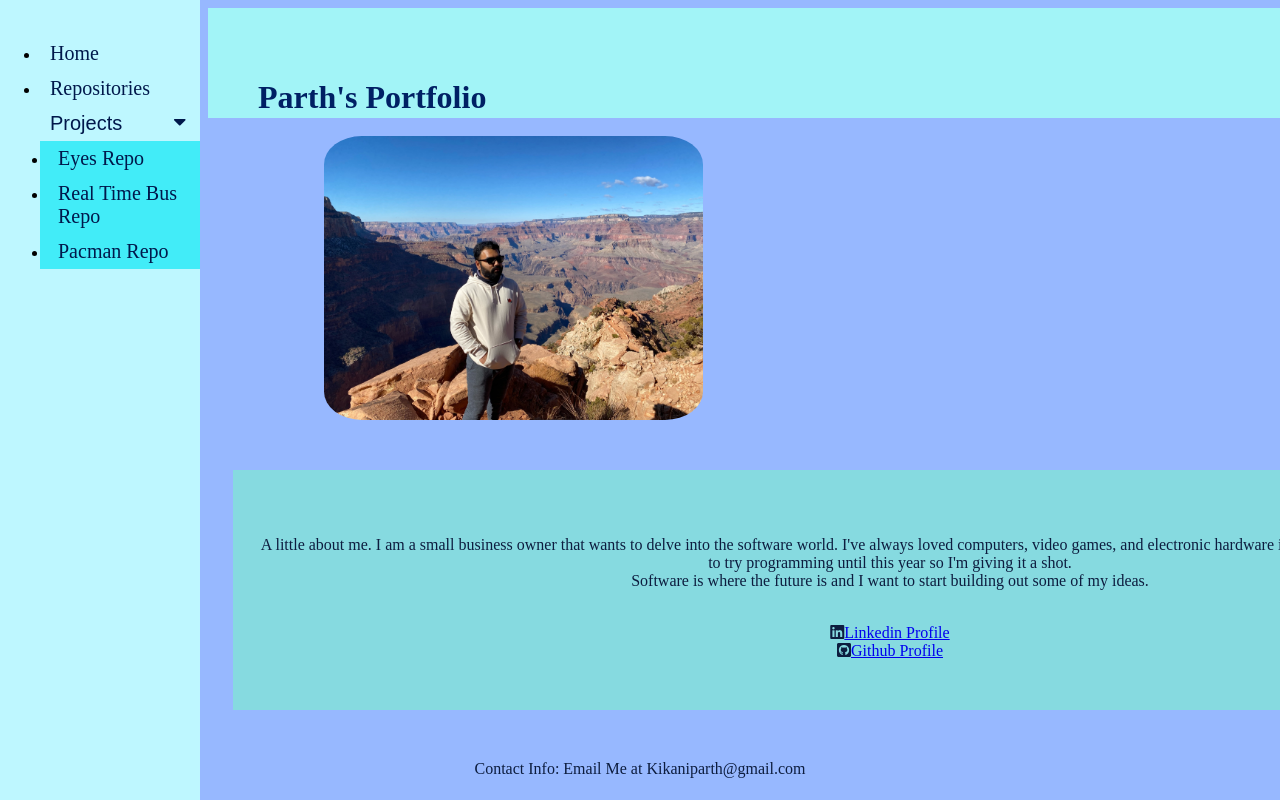
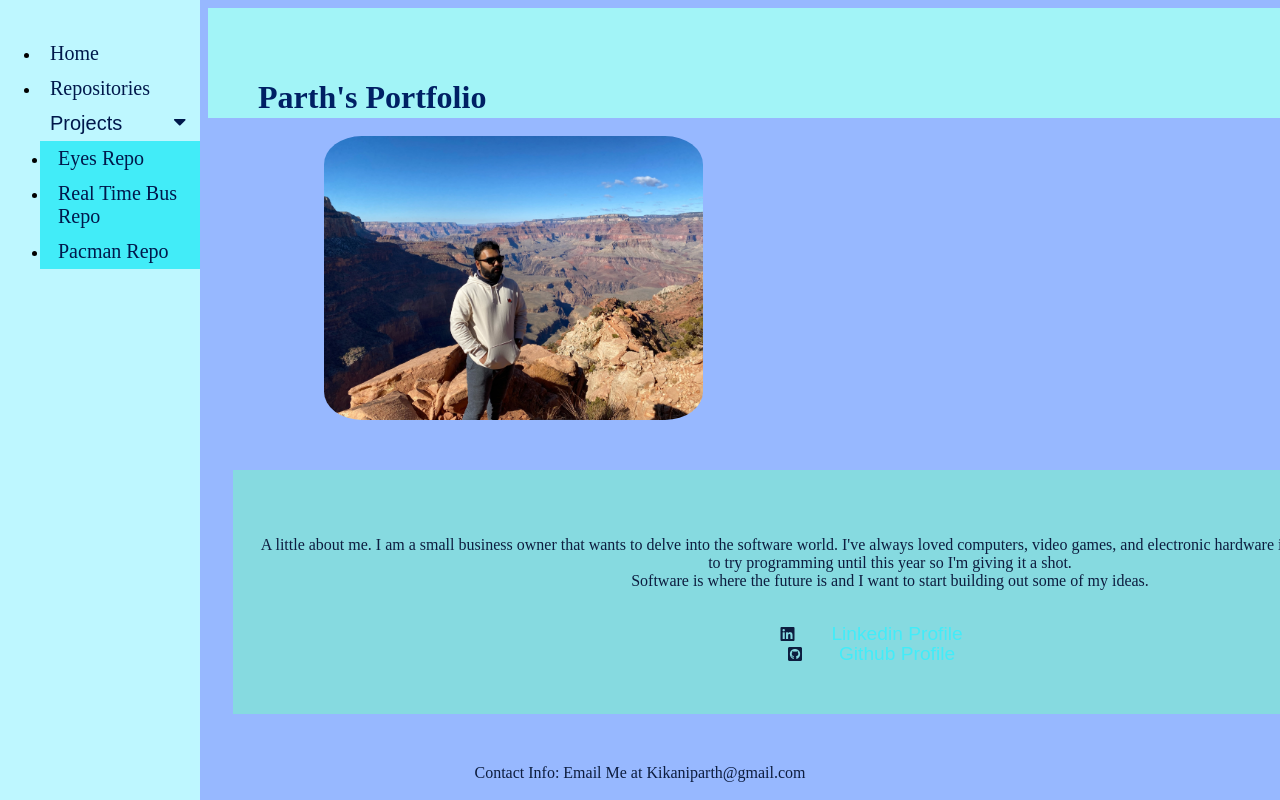
Before and after one commit to tron-stack/Portfolio, a plain HTML site: page index.html in a window 1280 px wide. Shown: the top 800 px of the page. Drawn offline with Linux system fonts and the light colour scheme.

Commit message:
Update index.html

```diff
--- a/index.html
+++ b/index.html
@@ -36,9 +36,9 @@
        <br>
 
     <div id="button container>
-             <div id="button"><i class="fab fa-linkedin"><a href="https://www.linkedin.com/in/parth-k-37001886/">Linkedin Profile</a></i>
+             <div id="button"><i class="fab fa-linkedin"><a href="https://www.linkedin.com/in/parth-k-37001886/" id="link">Linkedin Profile</a></i>
       </div>
-      <div id="button"><i class="fab fa-github-square"><a href="https://github.com/tron-stack">Github Profile</a></i>
+      <div id="button"><i class="fab fa-github-square"><a href="https://github.com/tron-stack" id="link">Github Profile</a></i>
 
 </div>
 
```
